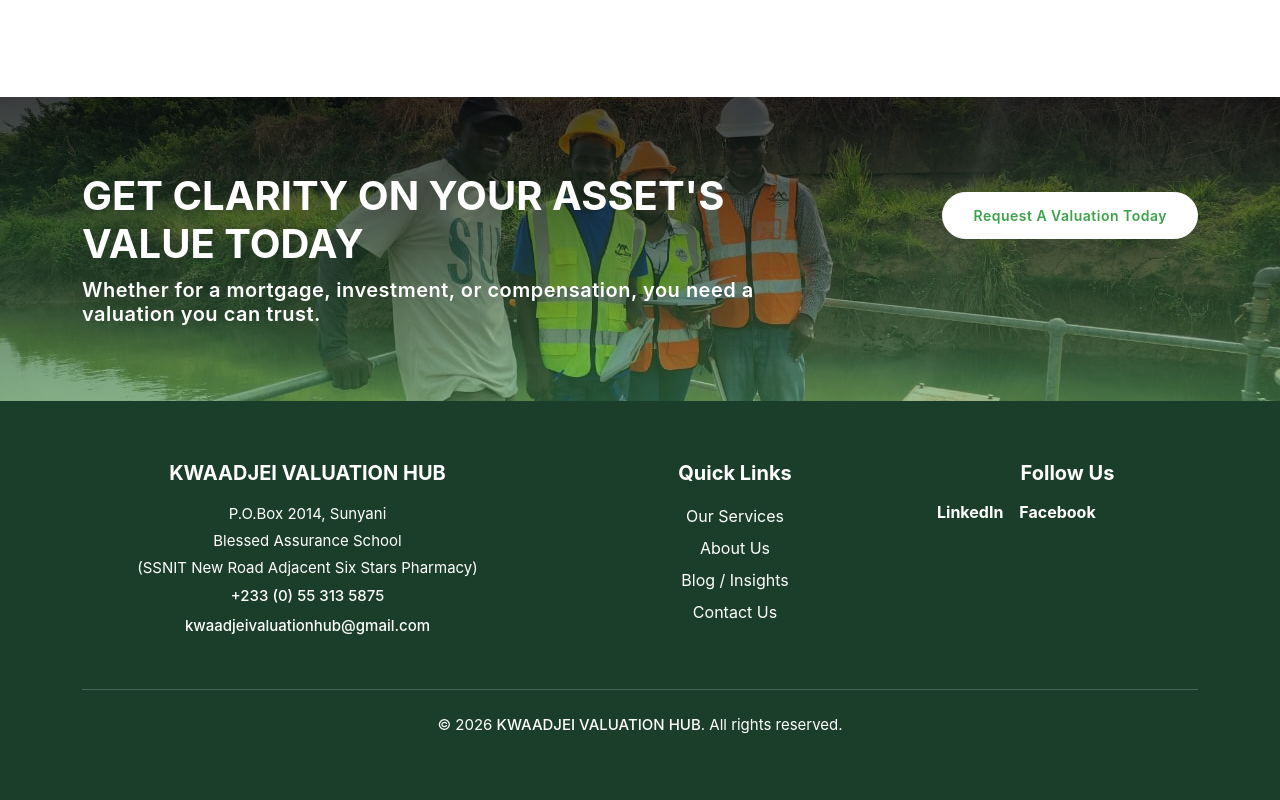
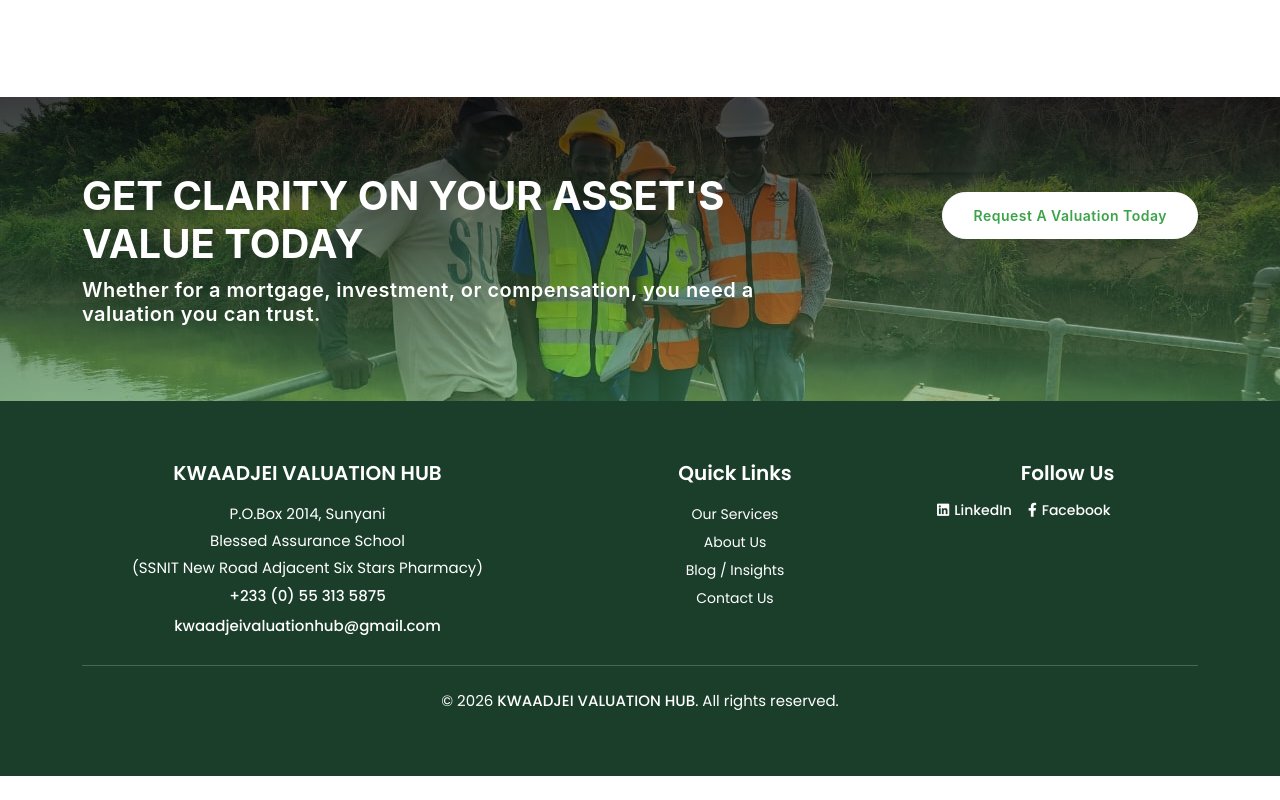
Before and after one commit to Kobby-Jones/kwaadjei-valuation-hub-site, an Eleventy site: page index.njk in a window 1280 px wide. Shown: the part 2328-3128 px from the top of the page. After the commit the page ends 3104 px from the top, so only its background shows below. Built offline with nearby package versions, Linux system fonts and the light colour scheme; Eleventy itself is replaced by a stand-in of ours; files that its build step writes are made by us from their sources.

Commit message:
Modified footer layout

```diff
--- a/_includes/footer.njk
+++ b/_includes/footer.njk
@@ -1,9 +1,9 @@
 <footer class="site-footer" style="background-color: #1b3e2b; color: white; padding: 60px 0;">
   <div class="container">
-    <div class="row">
+    <div class="row gy-4">
 
       <!-- Contact Info -->
-      <div class="col-lg-5 col-md-12 col-sm-12 mb-4">
+      <div class="col-lg-5 col-md-12 col-sm-12">
         <h5>{{ metadata.titleShort }}</h5>
         <p style="line-height: 1.8;">
           P.O.Box 2014, Sunyani<br>
@@ -17,7 +17,7 @@
       </div>
 
       <!-- Quick Links -->
-      <div class="col-lg-4 col-md-6 col-sm-6 mb-4">
+      <div class="col-lg-4 col-md-6 col-sm-6">
         <h5>Quick Links</h5>
         <ul class="list-unstyled footer-links">
           <li><a href="/services/">Our Services</a></li>
@@ -28,11 +28,11 @@
       </div>
 
       <!-- Social Links -->
-      <div class="col-lg-3 col-md-6 col-sm-6 mb-4">
+      <div class="col-lg-3 col-md-6 col-sm-6">
         <h5>Follow Us</h5>
         <ul class="list-unstyled d-flex social-links">
-          <li class="me-3"><a href="#">LinkedIn</a></li>
-          <li class="me-3"><a href="#">Facebook</a></li>
+          <li class="me-3"><a href="#"><i class="fab fa-linkedin"></i> LinkedIn</a></li>
+          <li class="me-3"><a href="#"><i class="fab fa-facebook-f"></i> Facebook</a></li>
         </ul>
       </div>
 
@@ -54,14 +54,21 @@
 
 <style>
 /* Footer Styling */
+.site-footer {
+  font-family: 'Poppins', sans-serif;
+  font-size: 14px;
+}
+
 .site-footer h5 {
   color: #fff;
   margin-bottom: 15px;
+  font-weight: 600;
 }
 
 .site-footer a {
   color: #fff;
   text-decoration: none;
+  transition: color 0.3s;
 }
 
 .site-footer a:hover {
@@ -72,11 +79,31 @@
   line-height: 2;
 }
 
-.social-links li a {
-  font-weight: bold;
+.social-links {
+  padding: 0;
+  margin: 0;
+  list-style: none;
 }
 
-.footer-link {
-  color: #fff;
+.social-links li a {
+  font-weight: 500;
+  display: flex;
+  align-items: center;
+  gap: 5px;
+}
+
+.footer-bottom {
+  font-size: 13px;
+  color: rgba(255,255,255,0.8);
+}
+
+/* Responsive adjustments */
+@media (max-width: 767px) {
+  .social-links {
+    justify-content: start;
+  }
+  .footer-bottom {
+    text-align: center;
+  }
 }
 </style>
```
